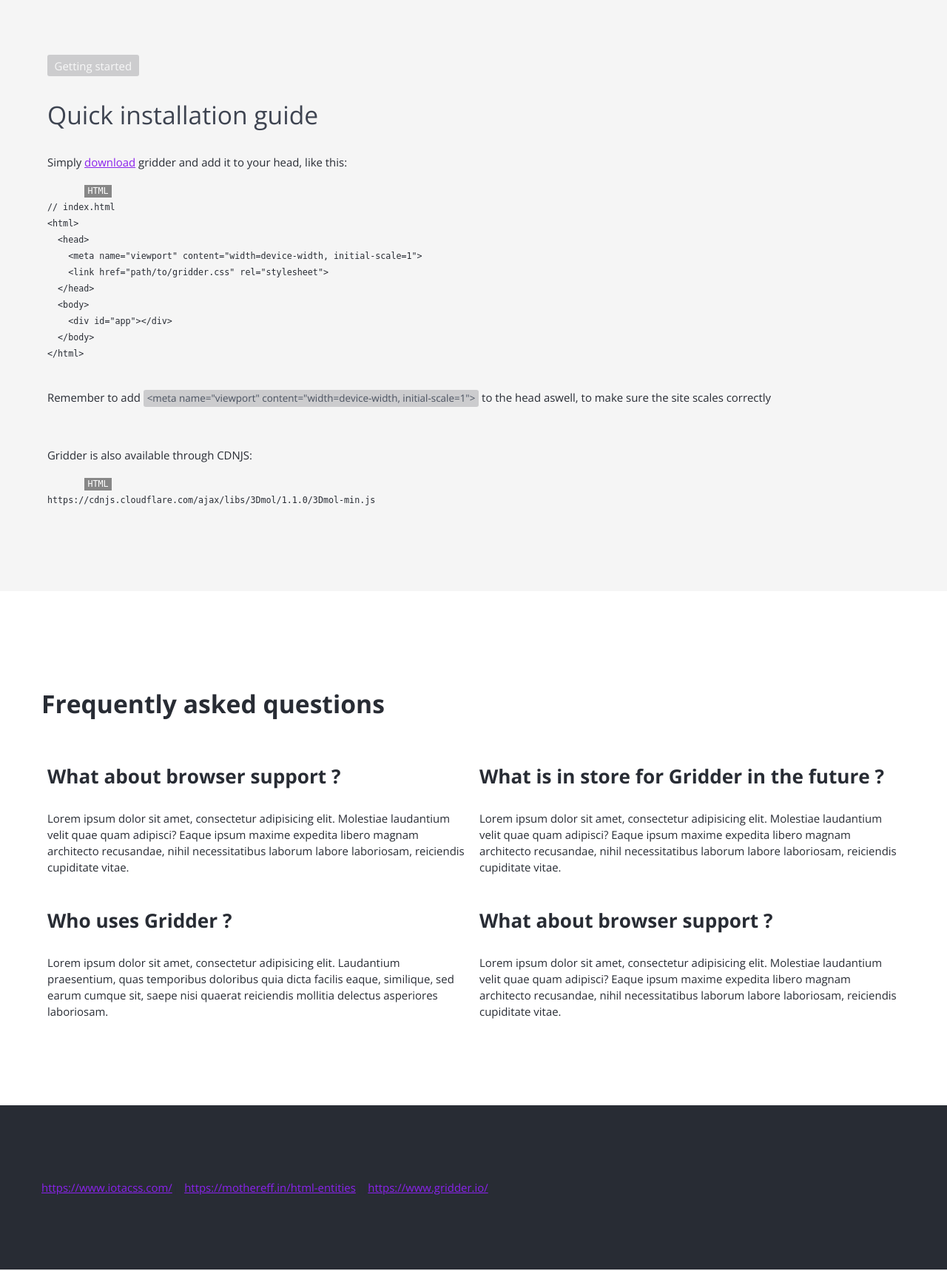
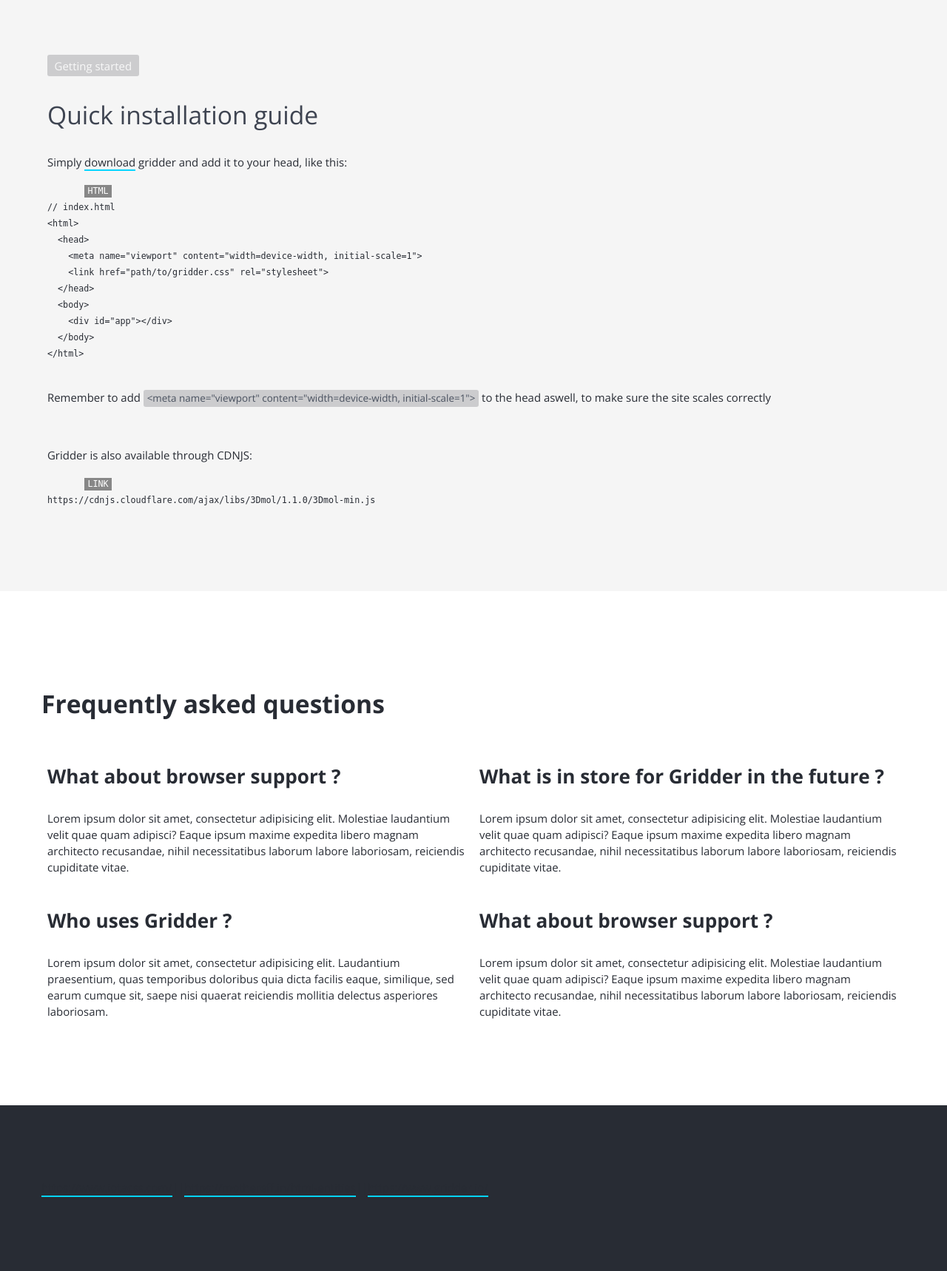
Before and after one commit to triss90/gridder-deprecated, a PHP site: page / in a window 1280 px wide. Shown: the part 1372-3090 px from the top of the page at 74% size. Run offline with PHP 8.4, Linux system fonts and the light colour scheme; some libraries are stand-ins or nearby versions.

Commit message:
Update linkstyles

```diff
--- a/assets/css/1-vendor/_highlight-js.scss
+++ b/assets/css/1-vendor/_highlight-js.scss
@@ -107,6 +107,11 @@ pre {
   position: relative;
   overflow-y: visible;
   text-align: left !important;
+  &.http {
+    &:before {
+      content:"LINK";
+    }
+  }
   &:before {
     content: "HTML";
     position: absolute;
--- a/assets/css/2-modules/_typography.scss
+++ b/assets/css/2-modules/_typography.scss
@@ -76,8 +76,13 @@ blockquote {
 }
 
 a {
-  color: $color3;
+  color: $color5;
+  text-decoration: none;
+  border-bottom: 2px solid $color2;
+  transition: all 150ms ease;
   &:hover {
-    color: $color1;
+    // color: darken($color2, 10%);
+    background: $color2;
+    color: $color4;
   }
 }
--- a/assets/css/3-partials/_buttons.scss
+++ b/assets/css/3-partials/_buttons.scss
@@ -9,8 +9,11 @@
   transition: all 200ms ease-in-out;
   box-shadow: 0 1px 7px rgba(0,0,0,0.3);
   margin-bottom: 3rem;
+  border: 0;
   &:hover {
     transform: translateY(-2px);
+    color: $color5;
+    background: $color4;
   }
   &.primary {
     background: $color1;
--- a/assets/css/3-partials/_navigation.scss
+++ b/assets/css/3-partials/_navigation.scss
@@ -11,16 +11,19 @@
       font-weight: 100;
       text-decoration: none;
       transition: all 150ms ease-in-out;
+      border: 0;
       &:hover {
         color: rgba($color4,0.4);
+        background: none;
       }
     }
   }
   .logo {
     margin-top: 12px;
     text-decoration: none;
-
+    border: 0;
     &:hover {
+      background: none;
       .text {
         color: rgba($color4,0.4);
       }
@@ -48,6 +51,7 @@
       top: -10px;
       margin-left: 5px;
       transition: all 100ms ease-in-out;
+      border: 0;
     }
     #gridder-logo {
       overflow: visible;
--- a/assets/css/style.css
+++ b/assets/css/style.css
@@ -451,6 +451,8 @@ pre {
   position: relative;
   overflow-y: visible;
   text-align: left !important; }
+  .codeblock.http:before {
+    content: "LINK"; }
   .codeblock:before {
     content: "HTML";
     position: absolute;
@@ -1220,9 +1222,13 @@ blockquote {
       line-height: 1.45833333; } }
 
 a {
-  color: #8A22EC; }
+  color: #282c34;
+  text-decoration: none;
+  border-bottom: 2px solid #05D5FF;
+  transition: all 150ms ease; }
   a:hover {
-    color: #5533FF; }
+    background: #05D5FF;
+    color: #f8f8f8; }
 
 .navigation {
   height: 64px;
--- a/index.php
+++ b/index.php
@@ -131,7 +131,7 @@
           </code></pre>
           <p>Remember to add <span class="label inline dark">&#x3C;meta name=&#x22;viewport&#x22; content=&#x22;width=device-width, initial-scale=1&#x22;&#x3E;</span> to the head aswell, to make sure the site scales correctly</p>
           <br><p>Gridder is also available through CDNJS:</p>
-          <pre><code class="html codeblock">
+          <pre><code class="html codeblock http">
 https://cdnjs.cloudflare.com/ajax/libs/3Dmol/1.1.0/3Dmol-min.js
           </code></pre>
         </div>
```
Also changed, not shown: other parts of assets/css/style.css (+15 -6 lines). Lines whose indentation alone changed are shown as unchanged.
